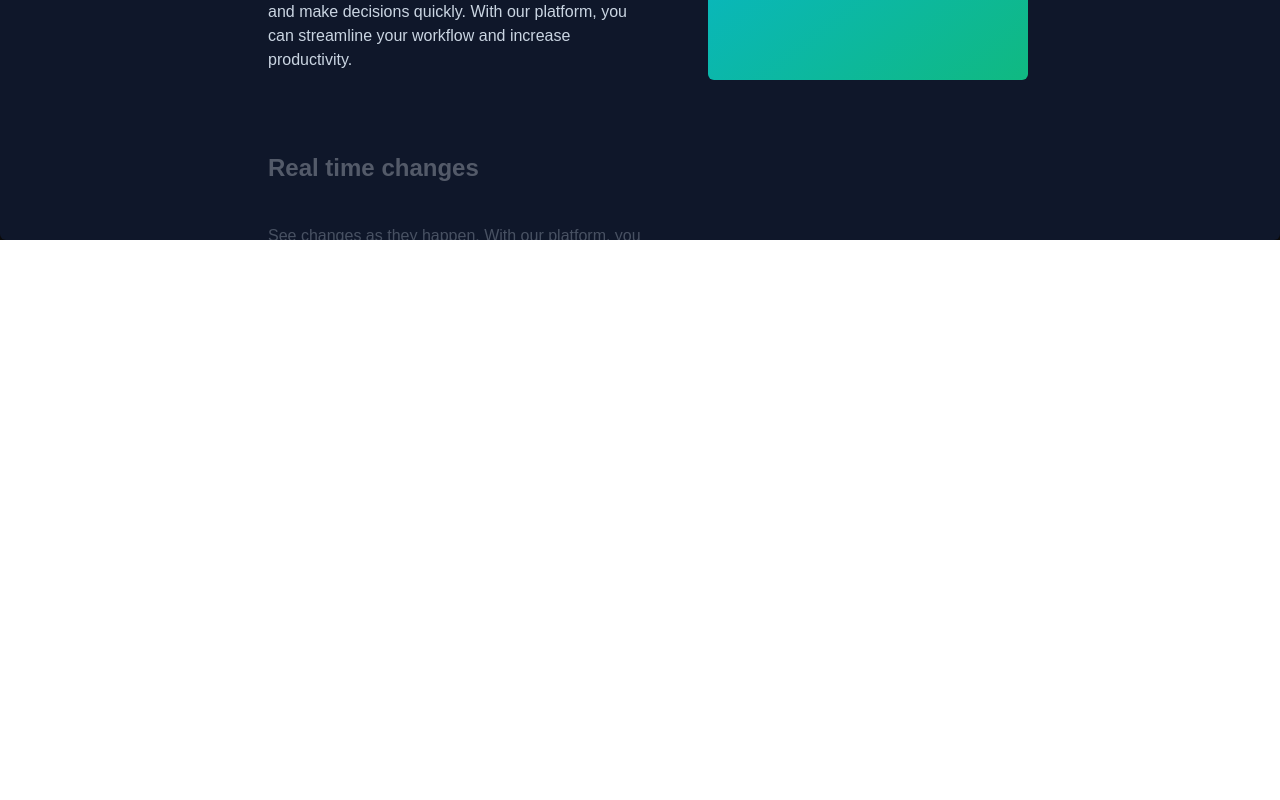
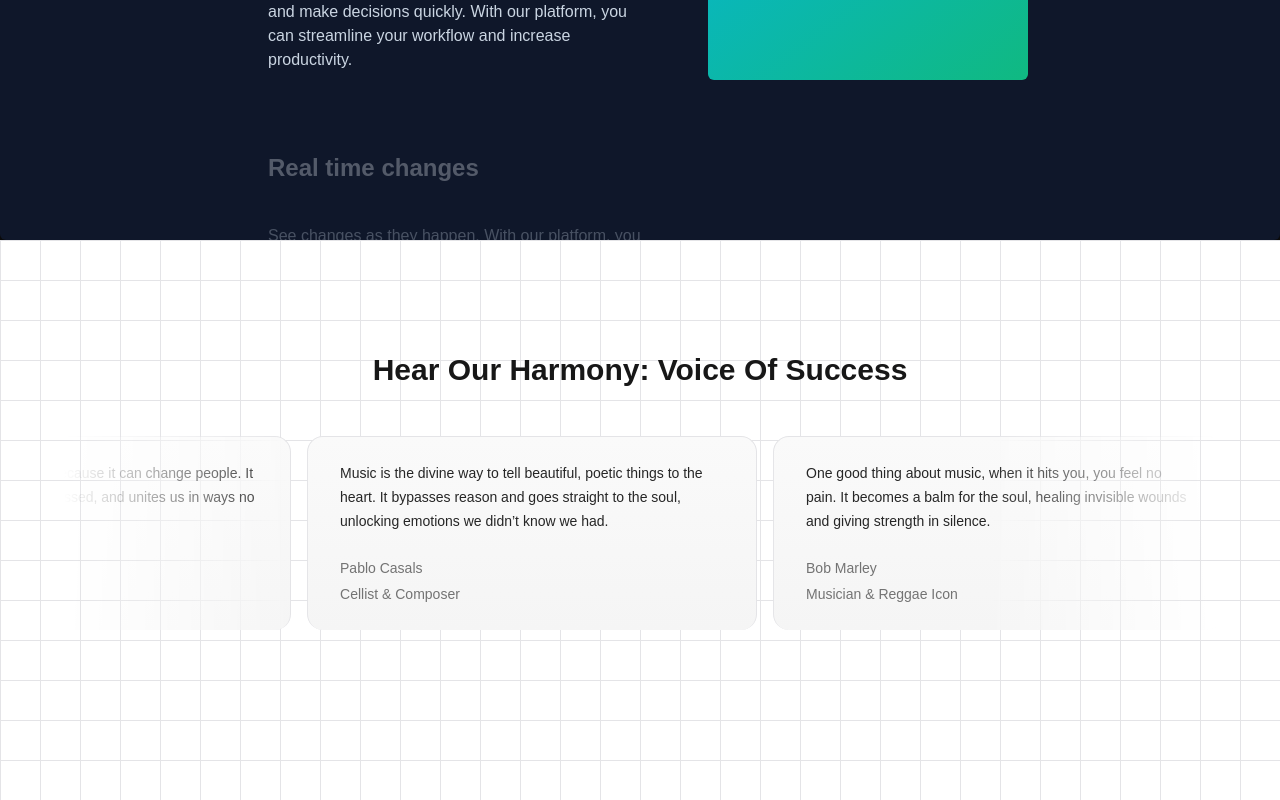
Before and after one commit to adityasinghchouhan1/Musicnext, a Next.js app: page / in a window 1280 px wide. Shown: the part 1604-2404 px from the top of the page. Before the commit the page ends 1844 px from the top, so only its background shows below. Built offline with nearby package versions, Linux system fonts and the light colour scheme.

Commit message:
complete testimonialcards section

```diff
--- /dev/null
+++ b/src/app/components/TesimonialCards.tsx
@@ -0,0 +1,67 @@
+'use client'
+import { InfiniteMovingCards } from "./ui/infinite-moving-cards";
+import { cn } from ".././utils/utils";
+
+
+const musicCardData = [
+  {
+    quote: "Music is the divine way to tell beautiful, poetic things to the heart. It bypasses reason and goes straight to the soul, unlocking emotions we didn’t know we had.",
+    name: "Pablo Casals",
+    title: "Cellist & Composer"
+  },
+  {
+    quote: "One good thing about music, when it hits you, you feel no pain. It becomes a balm for the soul, healing invisible wounds and giving strength in silence.",
+    name: "Bob Marley",
+    title: "Musician & Reggae Icon"
+  },
+  {
+    quote: "Without music, life would be a mistake. It gives meaning to moments, fills the void of silence, and reminds us that beauty exists even in chaos.",
+    name: "Friedrich Nietzsche",
+    title: "Philosopher"
+  },
+  {
+    quote: "Where words fail, music speaks. It carries the weight of emotions too complex to verbalize, painting feelings with melody and rhythm.",
+    name: "Hans Christian Andersen",
+    title: "Author & Poet"
+  },
+  {
+    quote: "Music gives a soul to the universe, wings to the mind, flight to the imagination and life to everything. It is the heartbeat of existence, timeless and universal.",
+    name: "Plato",
+    title: "Greek Philosopher"
+  },
+  {
+    quote: "The only truth is music. It cuts through illusion, speaks a universal language, and connects us to something eternal and pure.",
+    name: "Jack Kerouac",
+    title: "Novelist & Poet"
+  },
+  {
+    quote: "Music can change the world because it can change people. It stirs the spirit, uplifts the oppressed, and unites us in ways no speech ever could.",
+    name: "Bono",
+    title: "Lead Singer of U2"
+  }
+];
+
+const MSchoolTesimonialCards = () => {
+  return (
+    <>
+       <div className="relative flex h-[35rem] w-full items-center justify-center bg-white dark:bg-black">
+
+   <div className={cn(
+          "absolute inset-0",
+          "[background-size:40px_40px]",
+          "[background-image:linear-gradient(to_right,#e4e4e7_1px,transparent_1px),linear-gradient(to_bottom,#e4e4e7_1px,transparent_1px)]",
+          "dark:[background-image:linear-gradient(to_right,#262626_1px,transparent_1px),linear-gradient(to_bottom,#262626_1px,transparent_1px)] pt-28",
+        )}>
+       <h2 className="text-3xl font-bold text-center mb-8">Hear Our Harmony: Voice Of Success</h2>
+     <div className="flex justify-center w-full overflow-hidden px-4 sm:px-6 lg:px-8">
+       <div className="w-full max-w-6xl">
+        <InfiniteMovingCards items={musicCardData} direction="right"
+        speed="slow"/>
+      </div></div>
+   </div>
+    </div>
+    </>
+  )
+}
+
+export default MSchoolTesimonialCards
--- a/src/app/components/ui/infinite-moving-cards.tsx
+++ b/src/app/components/ui/infinite-moving-cards.tsx
@@ -1,6 +1,6 @@
 "use client";
 
-import { cn } from "@/lib/utils";
+import { cn } from "../../utils/utils";
 import React, { useEffect, useState } from "react";
 
 export const InfiniteMovingCards = ({
--- a/src/app/globals.css
+++ b/src/app/globals.css
@@ -49,3 +49,14 @@ body {
 .scrollbar-hidden::-webkit-scrollbar {
   display: none; /* Chrome, Safari, Opera */
 }
+
+@theme inline {
+  --animate-scroll: scroll var(--animation-duration, 40s)
+    var(--animation-direction, forwards) linear infinite;
+
+  @keyframes scroll {
+    to {
+      transform: translate(calc(-50% - 0.5rem));
+    }
+  }
+}
--- a/src/app/page.tsx
+++ b/src/app/page.tsx
@@ -1,5 +1,6 @@
 import FeacturesCourses from "./components/FeacturesCourses";
 import HeroSection from "./components/HeroSection";
+import MSchoolTesimonialCards from "./components/TesimonialCards";
 import WhyChooseUs from './components/WhyChooseUs'
 
 export default function Home(){
@@ -8,6 +9,7 @@ export default function Home(){
     <HeroSection/>
     <FeacturesCourses/>
     <WhyChooseUs/>
+    <MSchoolTesimonialCards/>
 </main>
   )
 }
```
